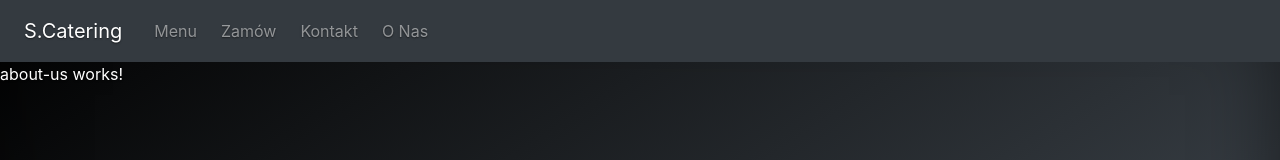
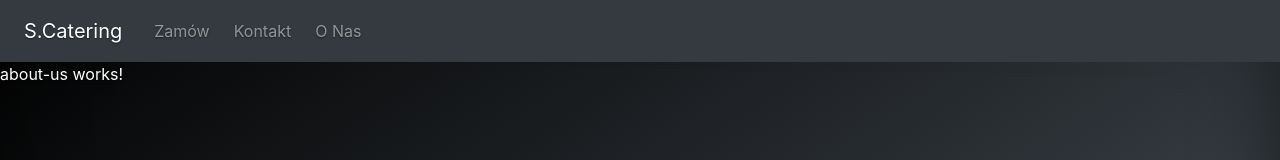
Before and after one commit to mdabrowski25/frontend-catering, an Angular app: page /about-us in a window 1280 px wide. Shown: the top 160 px of the page. Built offline with nearby package versions, Linux system fonts and the light colour scheme.

Commit message:
disabling menu

```diff
--- a/src/app/header/header.component.html
+++ b/src/app/header/header.component.html
@@ -3,9 +3,9 @@
     <a routerLink="/home" class="navbar-brand p-2">S.Catering</a>
     <div class="navbar-collapse collapse">
       <ul class="nav navbar-nav">
-        <li class="nav-item mr-2">
-          <a routerLink="/menu" class="nav-link">Menu</a>
-        </li>
+<!--        <li class="nav-item mr-2">-->
+<!--          <a routerLink="/menu" class="nav-link">Menu</a>-->
+<!--        </li>-->
         <li class="nav-item mr-2">
           <a routerLink="/order" class="nav-link">Zamów</a>
         </li>
```
